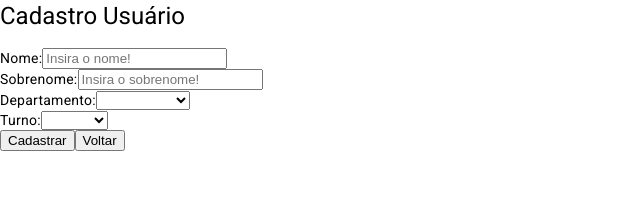
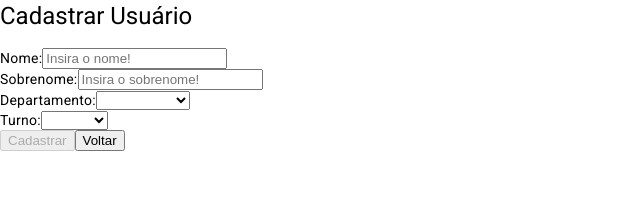
Before and after one commit to robertofigueiredo/Usuario-Angular, an Angular app: page /cadastro in a window 1280 px wide. Shown: the top 201 px of the page, without its empty margins (0-640 px from the left). Built offline with nearby package versions, Linux system fonts and the light colour scheme.

Commit message:
inclusao do componente de editar e variaveis componente geral

```diff
--- a/src/app/componentes/usuario-form/usuario-form.component.html
+++ b/src/app/componentes/usuario-form/usuario-form.component.html
@@ -1,4 +1,4 @@
-<h1>Cadastro Usuário</h1>
+<h1>{{btnTitulo}}</h1>
 
 <form [formGroup]="usuarioForm" (submit)="CadastrarUsuario()" #formDit="ngForm">
     <div class="input_box">
@@ -33,7 +33,7 @@
     </div>
 
     <div class="btn_box">
-        <button type="submit">Cadastrar</button>
-        <button>Voltar</button>
+        <button type="submit" [disabled]="!usuarioForm.valid">{{btnAcao}}</button>
+        <button [routerLink]="['']" routerLinkActive="router-link-active"  >Voltar</button>
     </div>
 </form>
--- a/src/app/componentes/usuario-form/usuario-form.component.ts
+++ b/src/app/componentes/usuario-form/usuario-form.component.ts
@@ -1,19 +1,22 @@
-import { Component, EventEmitter, OnInit, Output, output } from '@angular/core';
-import { FormControl, FormGroup, FormsModule } from '@angular/forms';
+import { Component, EventEmitter, Input, OnInit, Output, input, output } from '@angular/core';
+import { FormControl, FormGroup, FormsModule, Validators } from '@angular/forms';
 import { ReactiveFormsModule } from '@angular/forms';
 import { Usuario } from '../../models/Usuario';
+import { RouterLink } from '@angular/router';
 
 
 @Component({
   selector: 'app-usuario-form',
   standalone: true,
-  imports: [ReactiveFormsModule,FormsModule],
+  imports: [ReactiveFormsModule,FormsModule,RouterLink],
   templateUrl: './usuario-form.component.html',
   styleUrl: './usuario-form.component.css'
 })
 export class UsuarioFormComponent implements OnInit {
 
   @Output() onCadastrarUsuario = new EventEmitter<Usuario>();
+  @Input() btnAcao! : string;
+  @Input() btnTitulo! : string;
 
   usuarioForm! : FormGroup;
 
@@ -24,13 +27,13 @@ export class UsuarioFormComponent implements OnInit {
 
       this.usuarioForm = new FormGroup({
             id: new FormControl(0),
-            nome: new FormControl(''),
-            sobrenome: new FormControl(''),
+            nome: new FormControl('', [Validators.required]),
+            sobrenome: new FormControl('', [Validators.required]),
+            turno: new FormControl('', [Validators.required]),
+            departamento: new FormControl('', [Validators.required]),
             ativo: new FormControl(true),
             dataDeCriacao:new FormControl(new Date()),
             dataDeAlteracao: new FormControl(new Date()),
-            turno: new FormControl(''),
-            departamento: new FormControl(''),
 
       });
 
--- a/src/app/pages/cadastro/cadastro.component.html
+++ b/src/app/pages/cadastro/cadastro.component.html
@@ -1,3 +1,3 @@
 <div>
-    <app-usuario-form (onCadastrarUsuario)="createUsuario($event)"></app-usuario-form>
+    <app-usuario-form [btnAcao]="btnAcao" [btnTitulo]="btnTitulo" (onCadastrarUsuario)="createUsuario($event)"></app-usuario-form>
 </div>
--- a/src/app/pages/cadastro/cadastro.component.ts
+++ b/src/app/pages/cadastro/cadastro.component.ts
@@ -13,6 +13,8 @@ import { Router } from '@angular/router';
 })
 export class CadastroComponent {
 
+    btnAcao = "Cadastrar";
+    btnTitulo = "Cadastrar Usuário";
 
     constructor(private usuarioService : UsuarioService, private router : Router) {
 
--- /dev/null
+++ b/src/app/pages/editar/editar.component.html
@@ -0,0 +1 @@
+<p>editar works!</p>
```
Also changed, not shown: src/app/pages/editar/editar.component.ts (added, +12 -0 lines), src/app/pages/editar/editar.component.css (added), 1 other file (tests, documents, lock files or other folders).
